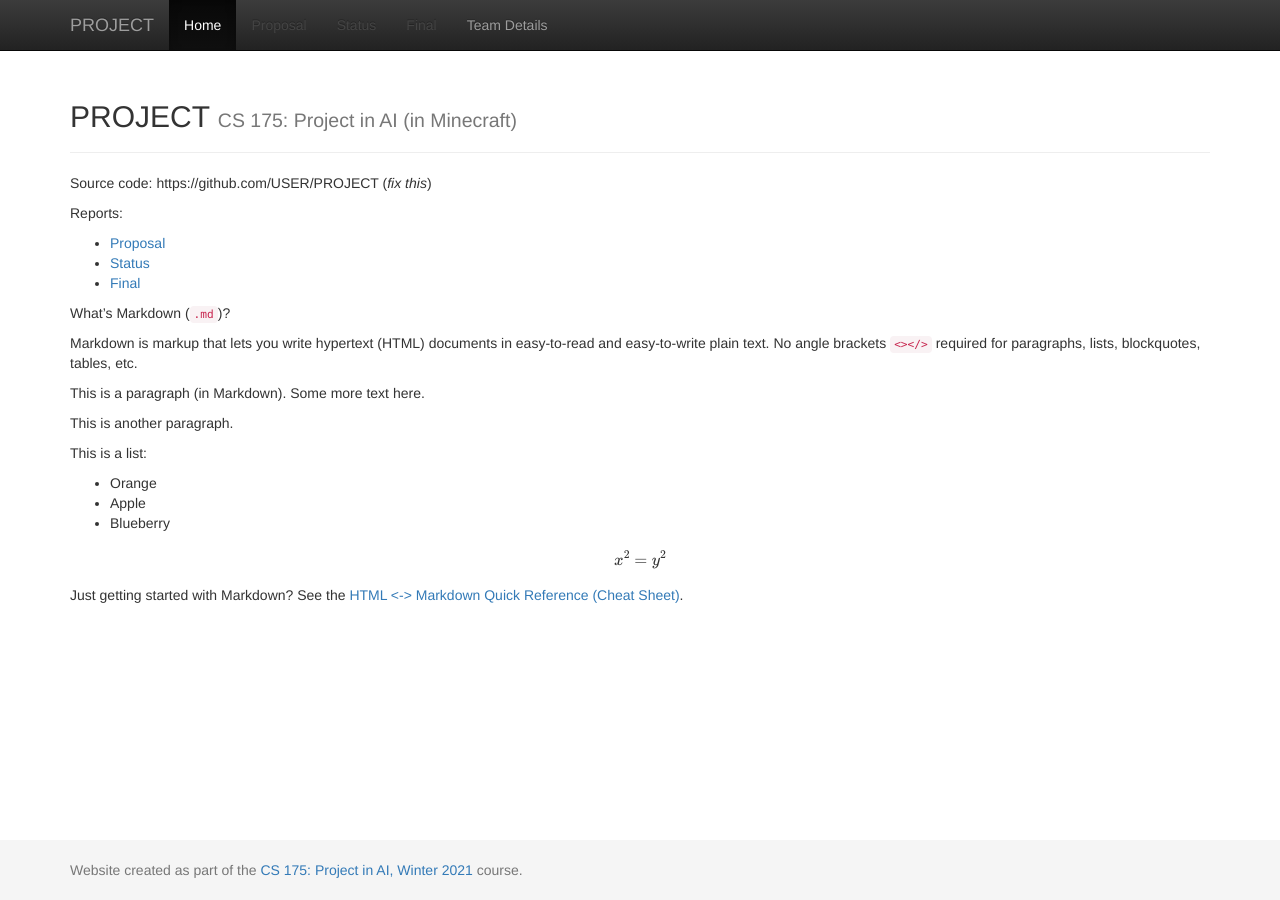
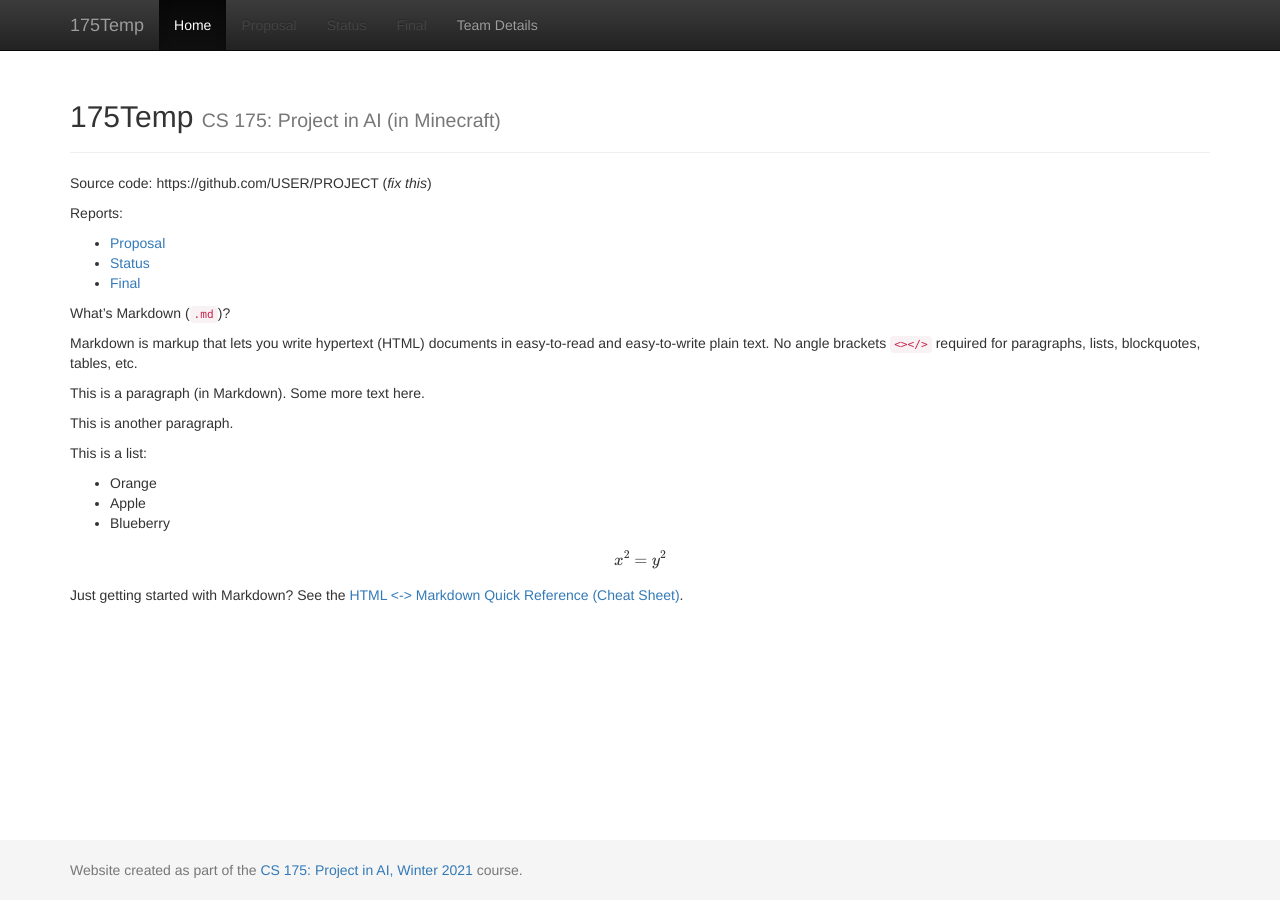
Before and after one commit to CoderMisha/175Temp, a Jekyll site: the page built from docs/index.md, in a window 1280 px wide. Built offline with Jekyll 4.4.1, drawn with Linux system fonts in a browser that asks for light colours; formulas are drawn with MathJax 3.

Commit message:
Update _config.yml

```diff
--- a/docs/_config.yml
+++ b/docs/_config.yml
@@ -1,7 +1,7 @@
 ###########
 # site.title
 
-title:    'PROJECT'
+title:    '175Temp'
 subtitle: 'CS 175: Project in AI (in Minecraft)'
 
 
```
